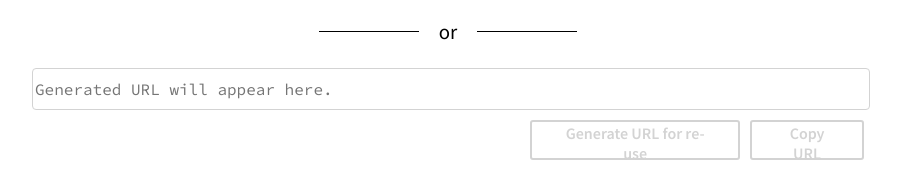
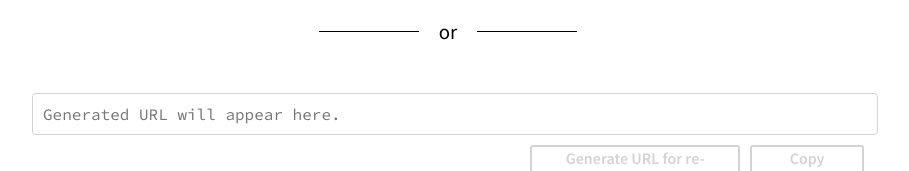
Before and after one commit to sourcegraph/support-generator, a React (Create React App) app: page / in a window 1280 px wide. Shown: the part 882-1053 px from the top of the page, without its empty margins (192-1101 px from the left). Built offline with nearby package versions, Linux system fonts and the light colour scheme.

Commit message:
Fix layout for large screens.

```diff
--- a/src/App.css
+++ b/src/App.css
@@ -8,6 +8,7 @@
 
 .container {
   width: 65%;
+  max-width: 1020px;
   margin: auto;
   display: flex;
   flex-flow: row nowrap;
@@ -33,6 +34,7 @@
 
 .descriptions-container {
   width: 50%;
+  max-width: 500px;
   min-height: 360px;
   min-width: 400px;
   /* border: 1px solid #00cbec; */
--- a/src/Components/Action/Action.css
+++ b/src/Components/Action/Action.css
@@ -2,6 +2,7 @@
     /* border: 1px solid lightgray; */
     padding-top: 10px;
     width: 50%;
+    max-width: 500px;
     text-align: left;
 }
 
--- a/src/Components/Command/Command.css
+++ b/src/Components/Command/Command.css
@@ -7,10 +7,14 @@
 
 .command-input-container {
     width: 100%;
+    max-width: 1010px;
+    margin: auto;
+    /* border: 1px solid black; */
 }
 
 .command {
     width: 100%;
+    max-width: 1000px;
     height: 50px;
     margin: auto;
     background-color: #A112FF;
@@ -42,7 +46,8 @@ input.command[type="text"]:focus {
 
 .btns-container {
     width: 100%;
-    /* margin: auto; */
+    max-width: 1000px;
+    margin: auto;
     /* border: 1px solid black; */
     display: flex;
     flex-flow: row nowrap;
--- a/src/Components/Deployment/Deployment.css
+++ b/src/Components/Deployment/Deployment.css
@@ -4,6 +4,7 @@
     /* padding-bottom: 10px; */
     width: 50%;
     text-align: left;
+    max-width: 500px;
 }
 
 .deployment-type {
--- a/src/Components/UI/GeneratedURI.css
+++ b/src/Components/UI/GeneratedURI.css
@@ -1,5 +1,7 @@
 .generated-uri-container {
     width: 65%;
+    max-width: 1010px;
+    padding-top: 25px;
     margin: auto;
     display: flex;
     flex-flow: column nowrap;
@@ -8,6 +10,7 @@
 
 .generated-uri {
     width: 100%;
+    max-width: 1000px;
     border: 1px solid lightgray;
     border-radius: 4px;
     font-family: "Source Code Pro",
@@ -18,6 +21,7 @@
     padding-top: 10px;
     padding-bottom: 10px;
     margin-top: 3px;
+    padding-left: 10px;
 }
 
 input.generated-uri[type="text"] {
```
